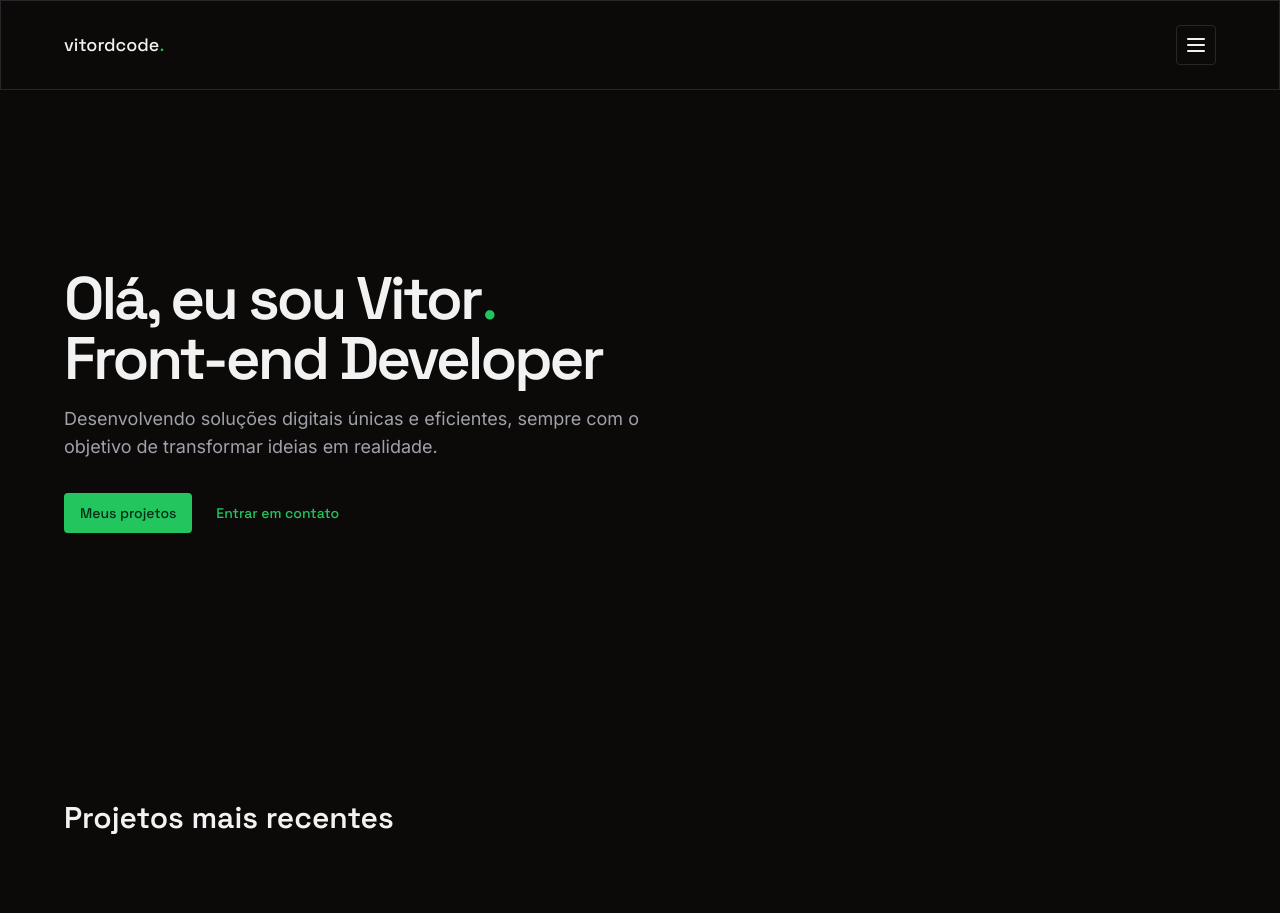
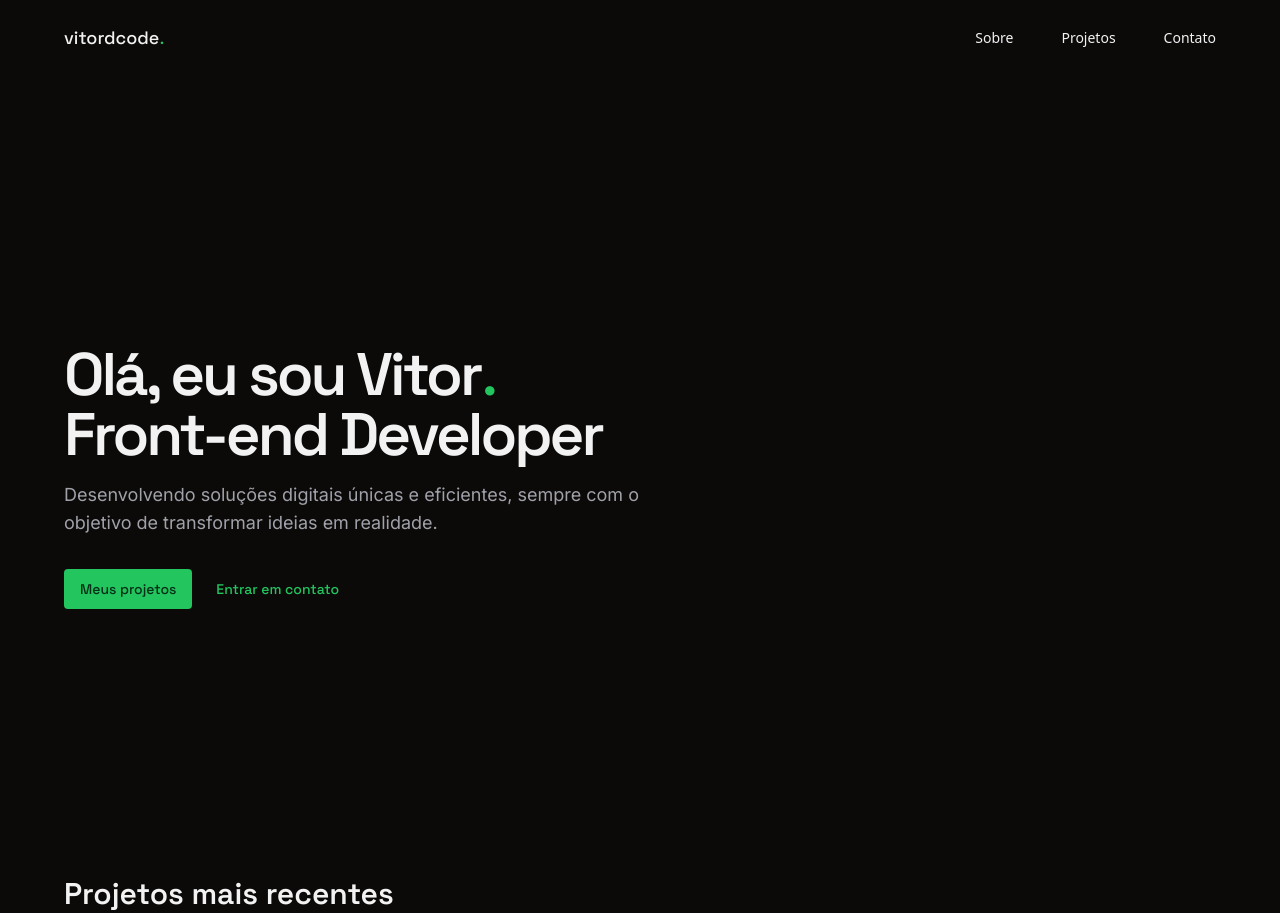
Before and after one commit to vitordcode/vitor, a Next.js app: page / in a window 1280 px wide. Before the commit the page ends 837 px from the top, so only its background shows below. Built offline with nearby package versions, Linux system fonts and the light colour scheme.

Commit message:
feat: removido shadcn do header, utilizado header do tialwind, adicionado hover em todo header, configurado headless ui e heroicons

```diff
--- a/next.config.js
+++ b/next.config.js
@@ -1,4 +1,8 @@
 /** @type {import('next').NextConfig} */
-const nextConfig = {}
+const nextConfig = {
+  images: {
+    domains: ["tailwindui.com"]
+  }
+}
 
 module.exports = nextConfig
--- a/package.json
+++ b/package.json
@@ -9,6 +9,8 @@
     "lint": "next lint"
   },
   "dependencies": {
+    "@headlessui/react": "^1.7.17",
+    "@heroicons/react": "^2.0.18",
     "@radix-ui/react-dialog": "^1.0.5",
     "@radix-ui/react-label": "^2.0.2",
     "@radix-ui/react-navigation-menu": "^1.1.4",
--- a/src/app/components/header/index.tsx
+++ b/src/app/components/header/index.tsx
@@ -1,60 +1,119 @@
+'use client'
 import Link from 'next/link'
+import { useState } from 'react'
 
-import { Button } from '../ui/button'
-import { HomeIcon, ListOrderedIcon, MenuIcon, PercentIcon } from 'lucide-react'
-import { Sheet, SheetClose, SheetContent, SheetTrigger } from '../ui/sheet'
-import { Card } from '../ui/card'
+import { Dialog, Popover } from '@headlessui/react'
+import { Bars3Icon, XMarkIcon } from '@heroicons/react/24/outline'
+
+import { Separator } from '../ui/separator'
+
+function classNames(...classes: any) {
+  return classes.filter(Boolean).join(' ')
+}
 
 const Header = () => {
+  const [mobileMenuOpen, setMobileMenuOpen] = useState(false)
+
   return (
-    <header className="w-full fixed top-0">
-      <Card className="w-full ">
-        <div className="max-w-6xl mx-auto flex items-center justify-between py-6 px-6 md:px-0">
-          <Link href={'/'} className="font-medium font-grotesk text-lg">
-            vitordcode<span className="text-primary">.</span>
+    <header className="">
+      <nav
+        className="mx-auto flex max-w-6xl items-center justify-between p-6 md:px-0"
+        aria-label="Global"
+      >
+        <div className="flex lg:flex-1">
+          <Link
+            href={'/'}
+            className="group font-medium font-grotesk text-lg hover:text-primary transition-colors"
+          >
+            vitordcode
+            <span className="text-primary group-hover:text-foreground">.</span>
           </Link>
-
-          <Sheet>
-            <SheetTrigger asChild>
-              <Button size="icon" variant="outline">
-                <MenuIcon />
-              </Button>
-            </SheetTrigger>
-
-            <SheetContent side="right">
-              <div className="mt-4 flex flex-col gap-3">
-                <Button
-                  variant="outline"
-                  className="w-full justify-start gap-1"
+        </div>
+        <div className="flex lg:hidden">
+          <button
+            type="button"
+            className="-m-2.5 inline-flex items-center justify-center rounded-md p-2.5"
+            onClick={() => setMobileMenuOpen(true)}
+          >
+            <span className="sr-only">Open main menu</span>
+            <Bars3Icon className="h-6 w-6 hover:text-primary transition-colors" aria-hidden="true" />
+          </button>
+        </div>
+        <Popover.Group className="hidden lg:flex lg:gap-x-12">
+          <Link
+            href="#"
+            className="text-sm font-base leading-6 hover:text-primary transition-colors"
+          >
+            Sobre
+          </Link>
+          <Link
+            href="#"
+            className="text-sm font-base leading-6 hover:text-primary transition-colors"
+          >
+            Projetos
+          </Link>
+          <Link
+            href="#"
+            className="text-sm font-base leading-6 hover:text-primary transition-colors"
+          >
+            Contato
+          </Link>
+        </Popover.Group>
+      </nav>
+      <Dialog
+        as="div"
+        className="lg:hidden"
+        open={mobileMenuOpen}
+        onClose={setMobileMenuOpen}
+      >
+        <div className="fixed inset-0 z-10" />
+        <Dialog.Panel className="fixed inset-y-0 right-0 z-10 w-full overflow-y-auto bg-background px-6 py-6 sm:max-w-sm sm:ring-1 sm:ring-gray-900/10">
+          <div className="flex items-center justify-between">
+            <Link
+              href={'/'}
+              className="group font-medium font-grotesk text-lg hover:text-primary transition-colors"
+            >
+              vitordcode
+              <span className="text-primary group-hover:text-foreground">
+                .
+              </span>
+            </Link>
+            <button
+              type="button"
+              className="-m-2.5 rounded-md p-2.5"
+              onClick={() => setMobileMenuOpen(false)}
+            >
+              <span className="sr-only">Close menu</span>
+              <XMarkIcon className="h-6 w-6 hover:text-primary transition-colors" aria-hidden="true" />
+            </button>
+          </div>
+          <div className="mt-6 flow-root">
+            <Separator />
+            <div className="my-2 divide-y divide-gray-500/10">
+              <div className="space-y-2 py-6">
+                <Link
+                  href="#"
+                  className="-mx-3 block rounded-lg px-3 py-2 text-sm font-semibold leading-7 hover:bg-secondary transition-colors"
                 >
-                  <HomeIcon size={16} />
-                  Inicio
-                </Button>
-
-                <Button
-                  variant="outline"
-                  className="w-full justify-start gap-1"
+                  Sobre
+                </Link>
+                <Link
+                  href="#"
+                  className="-mx-3 block rounded-lg px-3 py-2 text-sm font-semibold leading-7 hover:bg-secondary transition-colors"
                 >
-                  <PercentIcon size={16} />
-                  Ofertas
-                </Button>
-
-                <SheetClose asChild>
-                  <Link href={`/catalog`}>
-                    <Button
-                      variant="outline"
-                      className="w-full justify-start gap-1"
-                    >
-                      <ListOrderedIcon size={16} />
-                      Catálogo
-                    </Button>
-                  </Link>
-                </SheetClose>
+                  Projetos
+                </Link>
+                <Link
+                  href="#"
+                  className="-mx-3 block rounded-lg px-3 py-2 text-sm font-semibold leading-7 hover:bg-secondary transition-colors"
+                >
+                  Contato
+                </Link>
               </div>
-            </SheetContent>
-          </Sheet>
-        </div>
-      </Card>
+            </div>
+          </div>
+        </Dialog.Panel>
+      </Dialog>
     </header>
   )
 }
```
Also changed, not shown: 1 other file (tests, documents, lock files or other folders).
